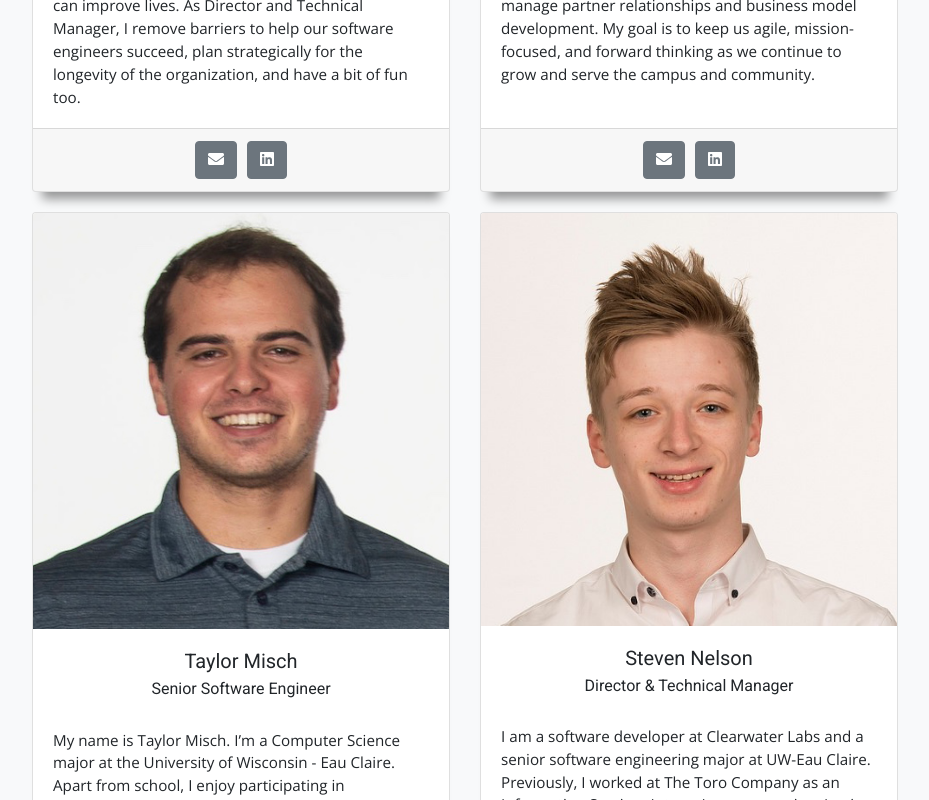
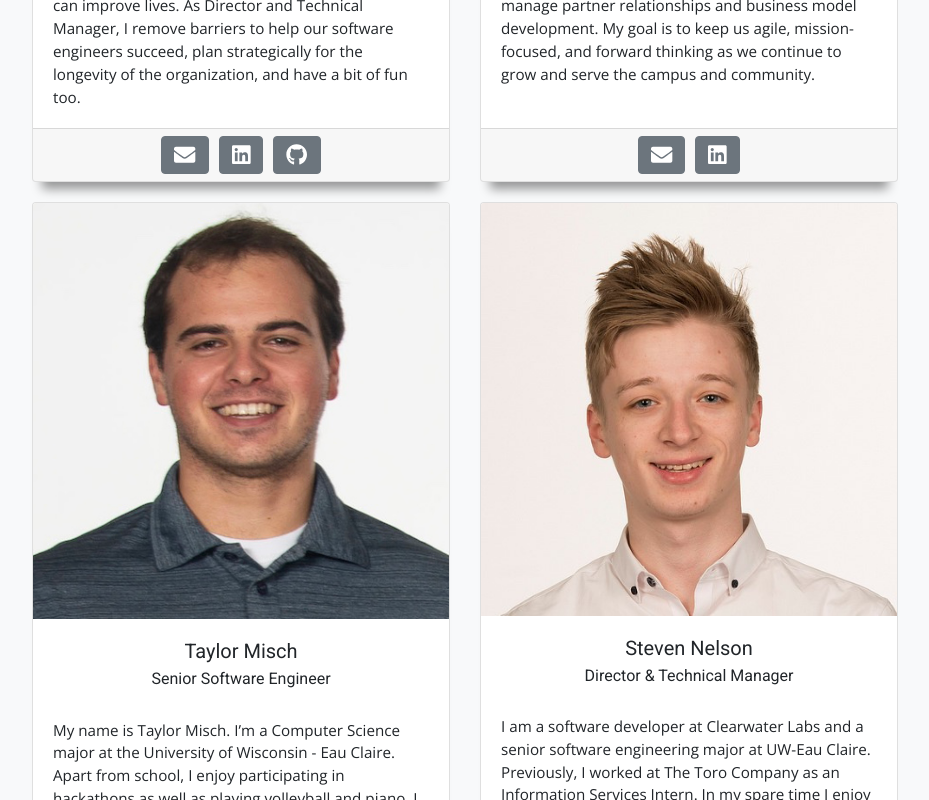
Before and after one commit to uwec-innovation-labs/parkingNotifier, a React (Create React App) app in the folder frontend/: page /about in a window 1280 px wide. Shown: the part 1240-2040 px from the top of the page, without its empty margins (175-1104 px from the left). Built offline with nearby package versions, Linux system fonts and the light colour scheme.

Commit message:
add github option

```diff
--- a/frontend/src/App.css
+++ b/frontend/src/App.css
@@ -29,7 +29,7 @@ h6 {
 }
 
 .btn {
-  margin: 0 5px;
+  margin: -5px 5px;
 }
 
 .icons {
--- a/frontend/src/components/About.js
+++ b/frontend/src/components/About.js
@@ -32,7 +32,8 @@ class About extends Component {
             "I’m a Software Engineering major with an Information Systems minor here at UWEC. I am excited to explore how technology and innovation can improve lives. As Director and Technical Manager, I remove barriers to help our software engineers succeed, plan strategically for the longevity of the organization, and have a bit of fun too.",
           links: {
             email: "mailto:STOUTAB4384@uwec.edu",
-            linkedin: "https://www.linkedin.com/in/stoutalex/"
+            linkedin: "https://www.linkedin.com/in/stoutalex/",
+            github: "https://github.com/alex-stout"
           }
         },
         {
@@ -106,7 +107,7 @@ class About extends Component {
               {person.links.email ? (
                 <a href={person.links.email}>
                   <Button>
-                    <FontAwesomeIcon icon="envelope" size="1.5x" />
+                    <FontAwesomeIcon icon="envelope" size="lg" />
                   </Button>
                 </a>
               ) : (
@@ -116,7 +117,17 @@ class About extends Component {
                 <a href={person.links.linkedin}>
                   <Button>
                     {" "}
-                    <FontAwesomeIcon icon={["fab", "linkedin"]} />
+                    <FontAwesomeIcon icon={["fab", "linkedin"]} size="lg" />
+                  </Button>
+                </a>
+              ) : (
+                <Fragment />
+              )}
+              {person.links.github ? (
+                <a href={person.links.github}>
+                  <Button>
+                    {" "}
+                    <FontAwesomeIcon icon={["fab", "github"]} size="lg" />
                   </Button>
                 </a>
               ) : (
```
